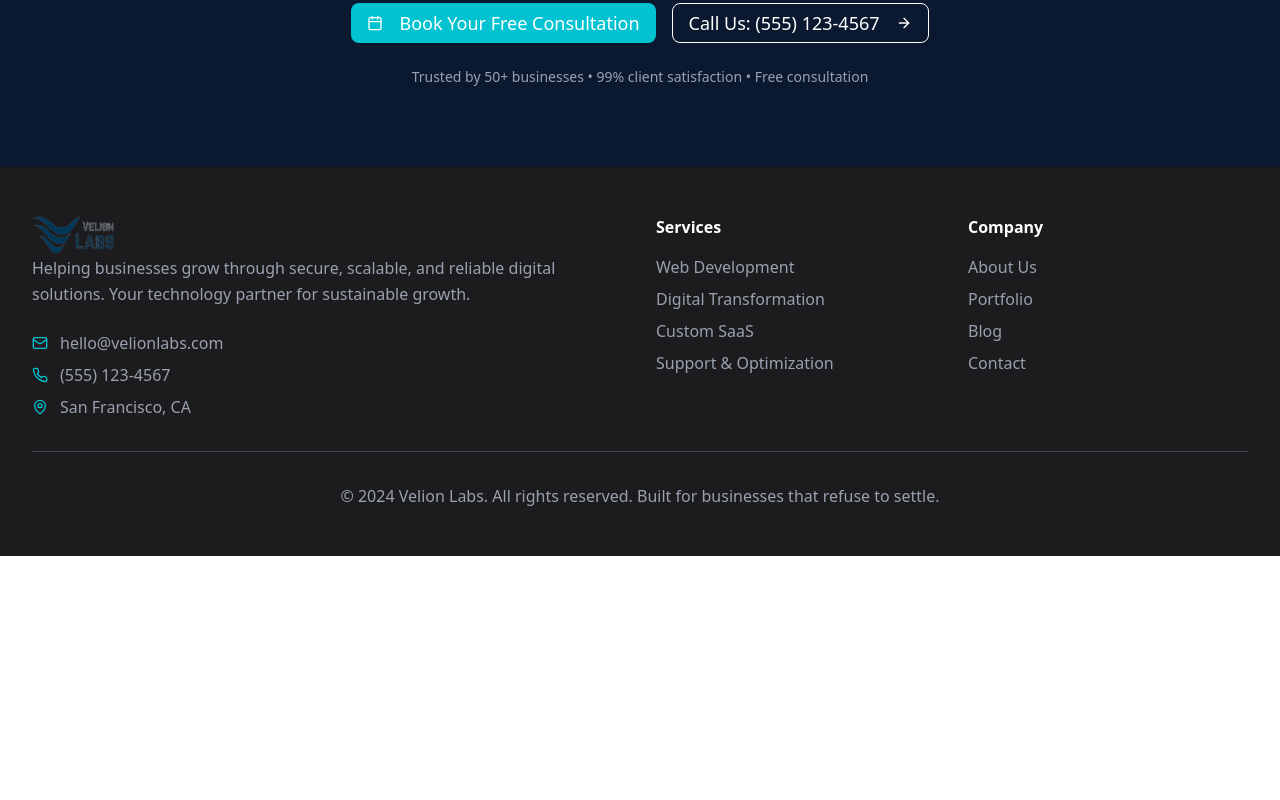
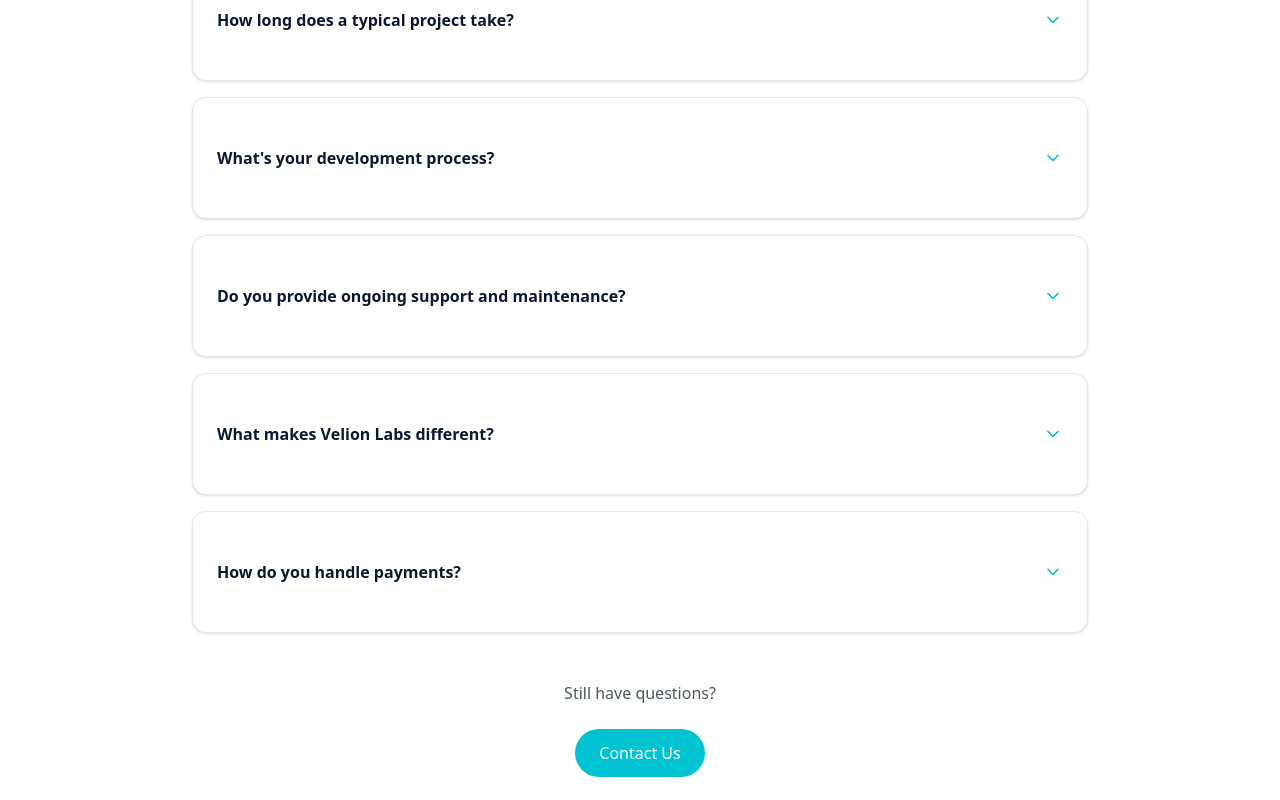
Before and after one commit to tevinowino/portfolio-nextjs, a Next.js app: page / in a window 1280 px wide. Shown: the part 5860-6660 px from the top of the page. Before the commit the page ends 6416 px from the top, so only its background shows below. Built offline with nearby package versions, Linux system fonts and the light colour scheme.

Commit message:
feat: move FAQ to homepage with improved design
Add interactive FAQ to homepage and remove from pricing page.

#VERCEL_SKIP

Co-authored-by: Tevin Owino <157804094+tevinowino@users.noreply.github.com>

```diff
--- a/app/page.tsx
+++ b/app/page.tsx
@@ -8,6 +8,7 @@ import { AboutSection } from "@/components/about-section"
 import { FinalCTASection } from "@/components/final-cta-section"
 import { Header } from "@/components/header"
 import { Footer } from "@/components/footer"
+import { FAQSection } from "@/components/faq-section"
 
 export default function Home() {
   return (
@@ -20,6 +21,7 @@ export default function Home() {
       <WhyChooseUsSection />
       <MidPageCTA />
       <AboutSection />
+      <FAQSection />
       <FinalCTASection />
       <Footer />
     </main>
--- a/app/pricing/page.tsx
+++ b/app/pricing/page.tsx
@@ -163,34 +163,6 @@ const serviceCategories = [
   },
 ]
 
-const faqs = [
-  {
-    question: "What's included in the project price?",
-    answer:
-      "All our projects include design, development, testing, deployment, and initial support. Specific features vary by plan and can be customized to your needs.",
-  },
-  {
-    question: "How long does a typical project take?",
-    answer:
-      "Project timelines vary based on complexity. Landing pages take 1-2 weeks, business websites 3-4 weeks, and e-commerce sites 6-8 weeks.",
-  },
-  {
-    question: "Do you provide ongoing support?",
-    answer:
-      "Yes, all projects include initial support ranging from 1-6 months depending on the plan. We also offer ongoing maintenance packages.",
-  },
-  {
-    question: "Can I customize a plan?",
-    answer:
-      "Our pricing is flexible and can be customized based on your specific requirements. Contact us for a personalized quote.",
-  },
-  {
-    question: "What payment methods do you accept?",
-    answer:
-      "We accept bank transfers, mobile money (M-Pesa), and other local payment methods. Payment terms are typically 50% upfront and 50% on completion.",
-  },
-]
-
 export default function PricingPage() {
   return (
     <main className="min-h-screen bg-[#0A192F] font-saira">
@@ -344,41 +316,6 @@ export default function PricingPage() {
         </div>
       </section>
 
-      {/* FAQ Section */}
-      <section className="py-20 px-4">
-        <div className="max-w-4xl mx-auto">
-          <motion.div
-            initial={{ opacity: 0, y: 30 }}
-            whileInView={{ opacity: 1, y: 0 }}
-            transition={{ duration: 0.8 }}
-            viewport={{ once: true }}
-            className="text-center mb-16"
-          >
-            <h2 className="text-3xl md:text-4xl font-bold text-white mb-6">Frequently Asked Questions</h2>
-            <p className="text-xl text-gray-300">Common questions about our pricing and services</p>
-          </motion.div>
-
-          <div className="space-y-6">
-            {faqs.map((faq, index) => (
-              <motion.div
-                key={index}
-                initial={{ opacity: 0, y: 20 }}
-                whileInView={{ opacity: 1, y: 0 }}
-                transition={{ duration: 0.6, delay: index * 0.1 }}
-                viewport={{ once: true }}
-              >
-                <Card className="bg-white border-0">
-                  <CardContent className="p-6">
-                    <h3 className="font-semibold text-navy mb-3">{faq.question}</h3>
-                    <p className="text-gray-600 leading-relaxed">{faq.answer}</p>
-                  </CardContent>
-                </Card>
-              </motion.div>
-            ))}
-          </div>
-        </div>
-      </section>
-
       {/* CTA Section */}
       <section className="py-20 px-4">
         <div className="max-w-4xl mx-auto">
--- /dev/null
+++ b/components/faq-section.tsx
@@ -0,0 +1,121 @@
+"use client"
+
+import { motion } from "framer-motion"
+import { Card, CardContent } from "@/components/ui/card"
+import { ChevronDown, ChevronUp } from "lucide-react"
+import { useState } from "react"
+
+const faqs = [
+  {
+    question: "What services does Velion Labs offer?",
+    answer:
+      "We specialize in Website Development (landing pages, e-commerce, blogs), SaaS Development, Internal Systems (CRM, inventory management), and ongoing Website Maintenance. All solutions are custom-built to meet your specific business needs.",
+  },
+  {
+    question: "How long does a typical project take?",
+    answer:
+      "Project timelines vary based on complexity. Landing pages take 1-2 weeks, business websites 3-4 weeks, e-commerce sites 6-8 weeks, and SaaS platforms 3-6 months. We provide detailed timelines during our initial consultation.",
+  },
+  {
+    question: "What's your development process?",
+    answer:
+      "We follow a structured 5-step process: Discovery & Planning, Design & Prototyping, Development & Testing, Launch & Deployment, and Ongoing Support. This ensures quality delivery and client satisfaction at every stage.",
+  },
+  {
+    question: "Do you provide ongoing support and maintenance?",
+    answer:
+      "Yes! All projects include initial support ranging from 1-6 months depending on the plan. We also offer comprehensive maintenance packages starting from KSh 5,000/month including security updates, backups, and performance monitoring.",
+  },
+  {
+    question: "What makes Velion Labs different?",
+    answer:
+      "We combine technical expertise with deep business understanding. Our team focuses on creating solutions that not only look great but drive real business results. We're also based in Kenya, understanding local market needs and payment preferences.",
+  },
+  {
+    question: "How do you handle payments?",
+    answer:
+      "We accept bank transfers, mobile money (M-Pesa), and other local payment methods. Payment terms are typically 50% upfront and 50% on completion, with flexible arrangements for larger projects.",
+  },
+]
+
+export function FAQSection() {
+  const [openIndex, setOpenIndex] = useState<number | null>(null)
+
+  const toggleFAQ = (index: number) => {
+    setOpenIndex(openIndex === index ? null : index)
+  }
+
+  return (
+    <section className="py-20 px-4 bg-white" id="faq">
+      <div className="max-w-4xl mx-auto">
+        <motion.div
+          initial={{ opacity: 0, y: 30 }}
+          whileInView={{ opacity: 1, y: 0 }}
+          transition={{ duration: 0.8 }}
+          viewport={{ once: true }}
+          className="text-center mb-16"
+        >
+          <h2 className="text-3xl md:text-4xl font-bold text-navy mb-6">Frequently Asked Questions</h2>
+          <p className="text-xl text-gray-600 max-w-2xl mx-auto">
+            Get answers to common questions about our services, process, and pricing
+          </p>
+        </motion.div>
+
+        <div className="space-y-4">
+          {faqs.map((faq, index) => (
+            <motion.div
+              key={index}
+              initial={{ opacity: 0, y: 20 }}
+              whileInView={{ opacity: 1, y: 0 }}
+              transition={{ duration: 0.6, delay: index * 0.1 }}
+              viewport={{ once: true }}
+            >
+              <Card className="border border-gray-200 hover:shadow-md transition-all duration-300">
+                <CardContent className="p-0">
+                  <button
+                    onClick={() => toggleFAQ(index)}
+                    className="w-full p-6 text-left flex items-center justify-between hover:bg-gray-50 transition-colors"
+                  >
+                    <h3 className="font-semibold text-navy pr-4">{faq.question}</h3>
+                    {openIndex === index ? (
+                      <ChevronUp className="w-5 h-5 text-teal flex-shrink-0" />
+                    ) : (
+                      <ChevronDown className="w-5 h-5 text-teal flex-shrink-0" />
+                    )}
+                  </button>
+                  {openIndex === index && (
+                    <motion.div
+                      initial={{ opacity: 0, height: 0 }}
+                      animate={{ opacity: 1, height: "auto" }}
+                      exit={{ opacity: 0, height: 0 }}
+                      transition={{ duration: 0.3 }}
+                      className="px-6 pb-6"
+                    >
+                      <p className="text-gray-600 leading-relaxed">{faq.answer}</p>
+                    </motion.div>
+                  )}
+                </CardContent>
+              </Card>
+            </motion.div>
+          ))}
+        </div>
+
+        <motion.div
+          initial={{ opacity: 0, y: 30 }}
+          whileInView={{ opacity: 1, y: 0 }}
+          transition={{ duration: 0.8, delay: 0.4 }}
+          viewport={{ once: true }}
+          className="text-center mt-12"
+        >
+          <p className="text-gray-600 mb-6">Still have questions?</p>
+          <a
+            href="#contact"
+            className="inline-flex items-center px-6 py-3 bg-teal text-white rounded-full hover:bg-teal/90 transition-colors"
+          >
+            Contact Us
+          </a>
+        </motion.div>
+      </div>
+    </section>
+  )
+}
```
